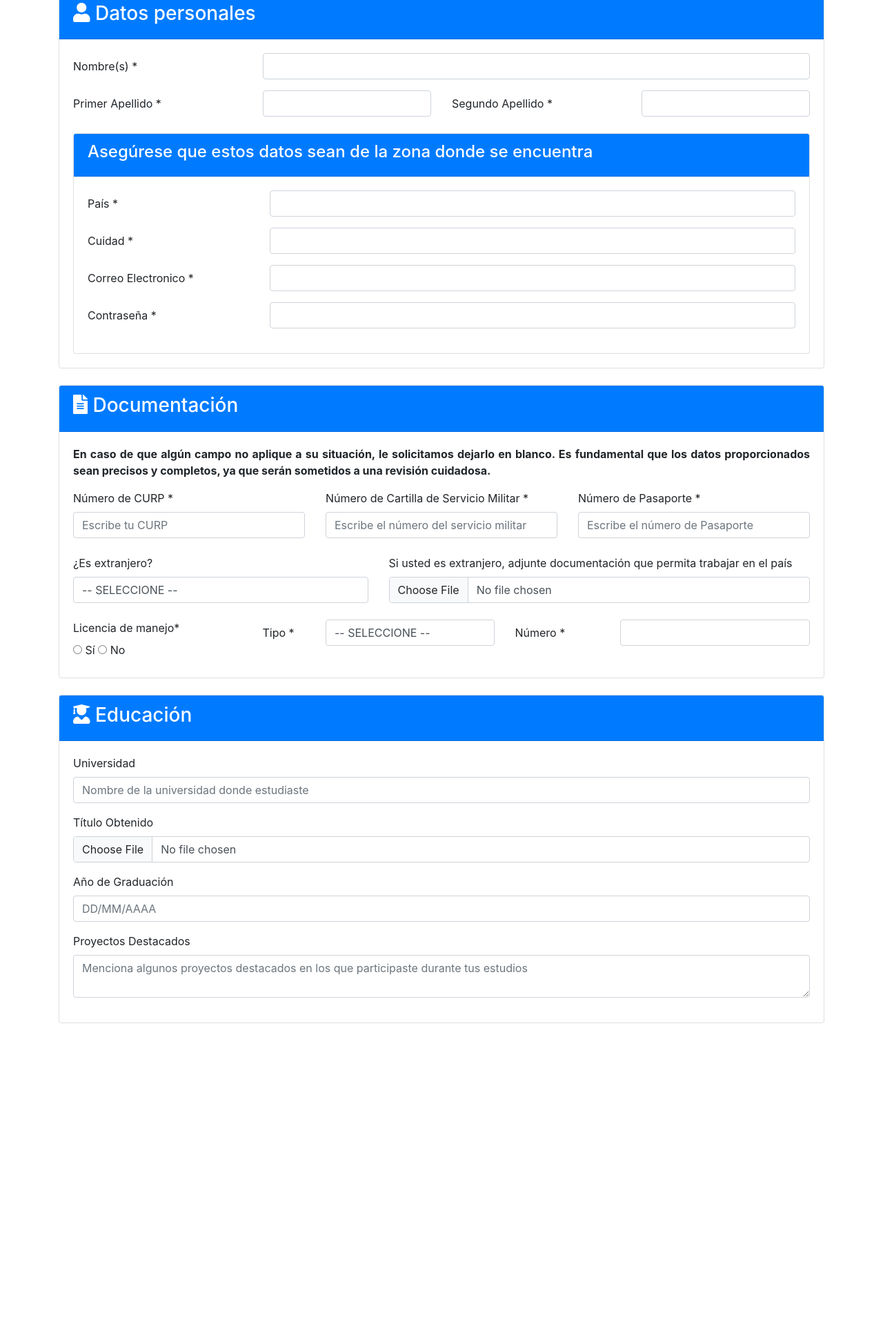
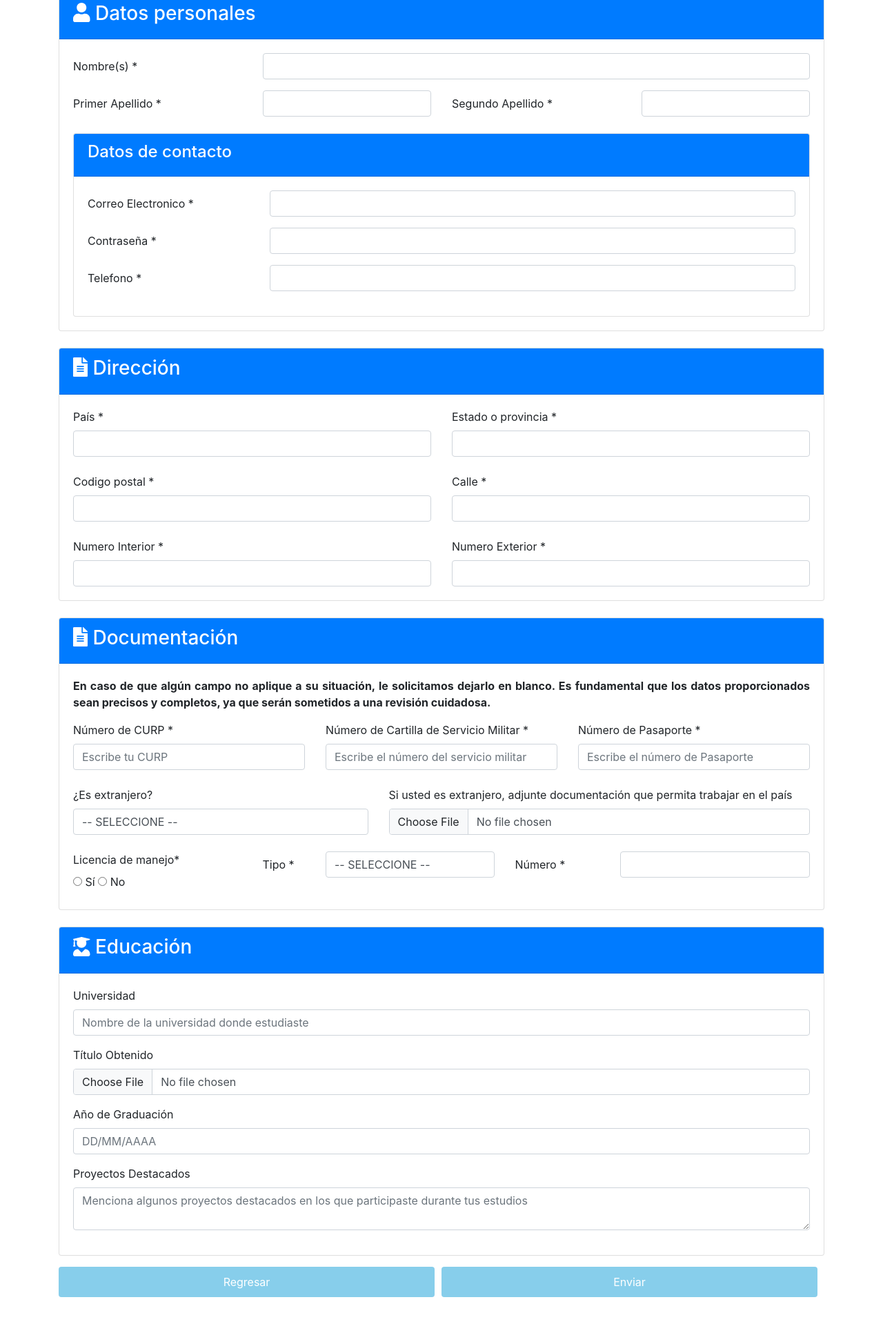
Before and after one commit to DonChambitasCompany/don_chambitas, a PHP site: page /register/register_trabajador.php in a window 1280 px wide. Shown: the part 481-2413 px from the top of the page at 69% size. Before the commit the page ends 1964 px from the top, so only its background shows below. Run offline with PHP 8.4, Linux system fonts and the light colour scheme; data that the repository does not hold is empty.

Commit message:
changes: deleted:    register/inf_trabajador.css modified:   register/process_register_php/process_trabajador.php new file:   register/register_trabajador.css modified:   register/register_trabajador.php

```diff
--- /dev/null
+++ b/register/register_trabajador.css
@@ -0,0 +1,29 @@
+/* Contenedor para los botones */
+.button-container {
+  display: flex;
+  justify-content: space-between;
+}
+
+/* Estilos para el div del botón personalizado */
+.custom-button {
+  text-align: center;
+  flex: 1; /* El botón ocupará el espacio disponible en el contenedor flex */
+  margin-right: 10px; /* Espacio entre los botones */
+}
+
+/* Estilos para los botones */
+.custom-button button {
+  padding: 10px 20px;
+  background-color: #87CEEB; /* Azul cielo */
+  color: white;
+  border: none;
+  cursor: pointer;
+  border-radius: 4px;
+  font-size: 16px;
+  width: 100%; /* Ancho completo */
+}
+
+/* Estilos cuando se pasa el mouse sobre los botones */
+.custom-button button:hover {
+  background-color: #5F9EA0; /* Tonos más oscuros de azul cielo */
+}
--- a/register/register_trabajador.php
+++ b/register/register_trabajador.php
@@ -27,12 +27,13 @@ $result_profesiones = $conexion->query($sql_profesiones);
     <!-- Estilos de Bootstrap (se carga desde un CDN) -->
     <link rel="stylesheet" href="https://cdn.jsdelivr.net/npm/bootstrap@5.3.0-alpha1/dist/css/bootstrap.min.css">
     <link rel="stylesheet" href="https://maxcdn.bootstrapcdn.com/bootstrap/4.5.2/css/bootstrap.min.css">
-    <link rel="stylesheet" href="">
+    <link rel="stylesheet" href="register_trabajador.css">
 </head>
 
 <body>
 
     <div class="container mt-5">
+        <form id="register_trabajador" action="process_register_php/process_trabajador.php" method="POST">
 
             <!-- Primera parte de la solicitud de empleo -->
             <div class="card mb-3">
@@ -87,14 +88,14 @@ $result_profesiones = $conexion->query($sql_profesiones);
                     <div class="form-group row">
                         <label for="nombre_usuario" class="col-sm-3 col-form-label">Nombre(s) *</label>
                         <div class="col-sm-9">
-                        <input autocomplete="off" class="form-control" type="text" data-val-required="El nombre es obligatorio." id="nombre_usuario" name="nombre_usuario"/>
+                            <input autocomplete="off" class="form-control" type="text" id="nombre_usuario" name="nombre_usuario"/>
                         </div>
                     </div>
 
                     <div class="form-group row">
                         <label for="apellido_paterno" class="col-sm-3 col-form-label">Primer Apellido *</label>
                         <div class="col-sm-3">
-                        <input autocomplete="off" class="form-control" id="primer_apellido" name="primer_apellido" type="text"/>
+                            <input autocomplete="off" class="form-control" id="primer_paterno" name="primer_paterno" type="text"/>
                         </div>
                         <label for="apellido_materno" class="col-sm-3 col-form-label">Segundo Apellido *</label>
                         <div class="col-sm-3">
@@ -102,25 +103,24 @@ $result_profesiones = $conexion->query($sql_profesiones);
                         </div>
                     </div>
 
+                    <!-- <div class="form-group row">
+                        <label for="edad" class="col-sm-3 col-form-label">Edad *</label>
+                        <div class="col-sm-3">
+                            <input autocomplete="off" class="form-control" id="edad" name="edad" type="text"/>
+                        </div> -->
+                        <!-- <label for="apellido_materno" class="col-sm-3 col-form-label">Segundo Apellido *</label> -->
+                        <!-- <div class="col-sm-3"> -->
+                            <!-- <input autocomplete="off" class="form-control" id="apellido_materno" name="apellido_materno" /> -->
+                        <!-- </div>
+                    </div> -->
+
                     <div id="cfdiData" class="mt-4">
                         <div class="card">
                             <div class="card-header bg-primary text-white">
-                            <h4>Asegúrese que estos datos sean de la zona donde se encuentra</h4>
+                                <h4>Datos de contacto</h4>
                             </div>
                             <div class="card-body">
-                            <div class="form-group row">
-                                <label for="name_country" class="col-sm-3 col-form-label">País *</label>
-                                <div class="col-sm-9">
-                                    <input autocomplete="off" class="form-control" id="name_country" name="name_country" type="text"/>
-                                </div>
-                            </div>
 
-                            <div class="form-group row">
-                                <label for="name_estado_o_provincia" class="col-sm-3 col-form-label">Cuidad *</label>
-                                <div class="col-sm-9">
-                                    <input autocomplete="off" class="form-control" id="name_estado_o_provincia" name="name_estado_o_provincia" type="text"/>
-                                </div>
-                            </div>
 
                                 <div class="form-group row">
                                     <label for="correo_electronico" class="col-sm-3 col-form-label">Correo Electronico *</label>
@@ -132,7 +132,14 @@ $result_profesiones = $conexion->query($sql_profesiones);
                                 <div class="form-group row">
                                     <label for="my_password" class="col-sm-3 col-form-label">Contraseña *</label>
                                     <div class="col-sm-9">
-                                    <input autocomplete="off" class="form-control" id="my_password" name="my_password" type="text" value="" />
+                                        <input autocomplete="off" class="form-control" id="my_password" name="my_password" type="text"/>
+                                    </div>
+                                </div>
+
+                                <div class="form-group row">
+                                    <label for="telefono" class="col-sm-3 col-form-label">Telefono *</label>
+                                    <div class="col-sm-9">
+                                        <input autocomplete="off" class="form-control" id="telefono" name="telefono" type="text"/>
                                     </div>
                                 </div>
 
@@ -144,6 +151,56 @@ $result_profesiones = $conexion->query($sql_profesiones);
             <br>
 
             <!-- Tercera parte de la solicitud de empleo -->
+
+            <div class="card">
+                <div class="card-header bg-primary text-white">
+                    <h3><i class="fas fa-file-alt"></i> Dirección</h3>
+                </div>
+
+                <div class="card-body">
+
+                    <div class="row">
+                        <div class="col-md-6">
+                            <label for="name_country">País *</label>
+                            <input type="text" class="form-control" id="name_country" name="name_country" placeholder="">
+                        </div>
+
+                        <div class="col-md-6">
+                            <label for="estado_o_provincia">Estado o provincia *</label>
+                            <input type="text" class="form-control" id="estado_o_provincia" name="estado_o_provincia"  placeholder="">
+                        </div>
+                    </div>
+                    <br>
+                    <div class="row">
+                        <div class="col-md-6">
+                            <label for="numero_codigo_postal">Codigo postal *</label>
+                            <input type="text" class="form-control" id="numero_codigo_postal" name="numero_codigo_postal" placeholder="">
+                        </div>
+
+                        <div class="col-md-6">
+                            <label for="calle">Calle *</label>
+                            <input type="text" class="form-control" id="calle" name="calle"  placeholder="">
+                        </div>
+                    </div>
+                    <br>
+                    <div class="row">
+                        <div class="col-md-6">
+                            <label for="numero_interior">Numero Interior *</label>
+                            <input type="text" class="form-control" id="numero_interior" name="numero_interior" placeholder="">
+                        </div>
+
+                        <div class="col-md-6">
+                            <label for="numero_exterior">Numero Exterior *</label>
+                            <input type="text" class="form-control" id="numero_exterior" name="numero_exterior"  placeholder="">
+                        </div>
+                    </div>
+                </div>
+            </div>
+
+            <br>
+
+
+            <!-- Cuarta parte de la solicitud de empleo -->
 
             <div class="card">
                 <div class="card-header bg-primary text-white">
@@ -179,8 +236,8 @@ $result_profesiones = $conexion->query($sql_profesiones);
                     <!-- Se despliegan las opciones segun la bd -->
 
                     <div class="col-md-5">
-                    <label for="residencia">¿Es extranjero?</label>
-                    <select class="form-control" id="residencia" name="residencia">
+                        <label for="nombre_tipo_residencia">¿Es extranjero?</label>
+                        <select class="form-control" id="nombre_tipo_residencia" name="nombre_tipo_residencia">
                             <option value="">-- SELECCIONE --</option>
                             <?php
                             // Recorrer los resultados de la consulta y crear las opciones del select
@@ -217,9 +274,9 @@ $result_profesiones = $conexion->query($sql_profesiones);
                         <!-- Se despliegan las opciones segun la bd -->
                         <div class="col-md-4">
                             <div class="form-group row">
-                            <label for="tipo_licencia" class="col-sm-3 col-form-label">Tipo *</label>
+                                <label for="nombre_tipo_licencia" class="col-sm-3 col-form-label">Tipo *</label>
                                 <div class="col-sm-9">
-                                <select class="form-control" id="tipo_licencia" name="tipo_licencia">
+                                    <select class="form-control" id="nombre_tipo_licencia" name="nombre_tipo_licencia">
                                         <option value="">-- SELECCIONE --</option>
                                         <?php
                                         // Recorrer los resultados de la consulta y crear las opciones del select
@@ -238,7 +295,7 @@ $result_profesiones = $conexion->query($sql_profesiones);
                             <div class="form-group row">
                                 <label for="numero_licencia" class="col-sm-4 col-form-label">Número *</label>
                                 <div class="col-sm-8">
-                                <input autocomplete="off" class="form-control" id="numero_licencia" maxlength="50" name="numero_licencia" type="text" value="" />
+                                    <input autocomplete="off" class="form-control" id="numero_licencia" name="numero_licencia" type="text" value="" />
                                 </div>
                             </div>
                         </div>
@@ -248,7 +305,7 @@ $result_profesiones = $conexion->query($sql_profesiones);
 
             <br>
 
-        <!-- Cuarta parte de la solicitud de empleo -->
+            <!-- Quinta parte de la solicitud de empleo -->
 
             <div class="card mb-3">
                 <div class="card-header bg-primary text-white">
@@ -256,35 +313,54 @@ $result_profesiones = $conexion->query($sql_profesiones);
                 </div>
                 <div class="card-body">
                     <div class="form-group">
-                    <label for="universidad">Universidad</label>
-                    <input type="text" class="form-control" placeholder="Nombre de la universidad donde estudiaste">
+                        <label for="nombre_universidad">Universidad</label>
+                        <input type="text" id="nombre_universidad" name="nombre_universidad" class="form-control" placeholder="Nombre de la universidad donde estudiaste">
                     </div>
                     <div class="form-group">
-                    <label for="titulo">Título Obtenido</label>
-                    <input type="file" class="form-control" placeholder="Ingresa el título que obtuviste">
+                        <label for="titulo_obtenido">Título Obtenido</label>
+                        <input type="file" id="titulo_obtenido" name="titulo_obtenido" class="form-control" placeholder="Ingresa el título que obtuviste">
                     </div>
                     <div class="form-group">
-                    <label for="anio">Año de Graduación</label>
-                    <input type="text" class="form-control" placeholder="DD/MM/AAAA">
+                        <label for="year_graduation">Año de Graduación</label>
+                        <input type="text" id="year_graduation" name="year_graduation" class="form-control" placeholder="DD/MM/AAAA">
                     </div>
                     <div class="form-group">
-                    <label for="proyectos">Proyectos Destacados</label>
-                    <textarea class="form-control" placeholder="Menciona algunos proyectos destacados en los que participaste durante tus estudios"></textarea>
+                        <label for="proyectos_destacados">Proyectos Destacados</label>
+                        <textarea class="form-control" id="proyectos_destacados" name="proyectos_destacados" placeholder="Menciona algunos proyectos destacados en los que participaste durante tus estudios"></textarea>
                     </div>
                 </div>
             </div>
 
+            <div class="button-container">
+            <!-- Botón "Regresar" -->
+            <div class="custom-button">
+                <button type="button" id="return-button">Regresar</button>
+            </div>
+
+            <!-- Botón "Enviar" -->
+            <div class="custom-button">
+                <button type="submit" id="submit-button">Enviar</button>
+            </div>
+            <br>
+            <br>
+            <br>
+            <br>
+
+        </form>
+    </div>
 
 
+    <script>
+    document.getElementById("return-button").addEventListener("click", function() {
+        window.location.href = "../index.php"; // Reemplaza "URL_DE_LA_PAGINA" con la URL a la que quieres redirigir.
+    });
+    </script>
 
-
-
-
-    </div>
 
     <script src="https://cdnjs.cloudflare.com/ajax/libs/font-awesome/5.15.4/js/all.min.js"></script>
     <script src="https://code.jquery.com/jquery-3.6.0.min.js"></script>
     <script src="https://maxcdn.bootstrapcdn.com/bootstrap/4.5.2/js/bootstrap.min.js"></script>
+
 </body>
 
 </html>
```
Also changed, not shown: register/inf_trabajador.css (deleted, +0 -35 lines), register/process_register_php/process_trabajador.php (+20 -0 lines). Lines whose indentation alone changed are shown as unchanged.
